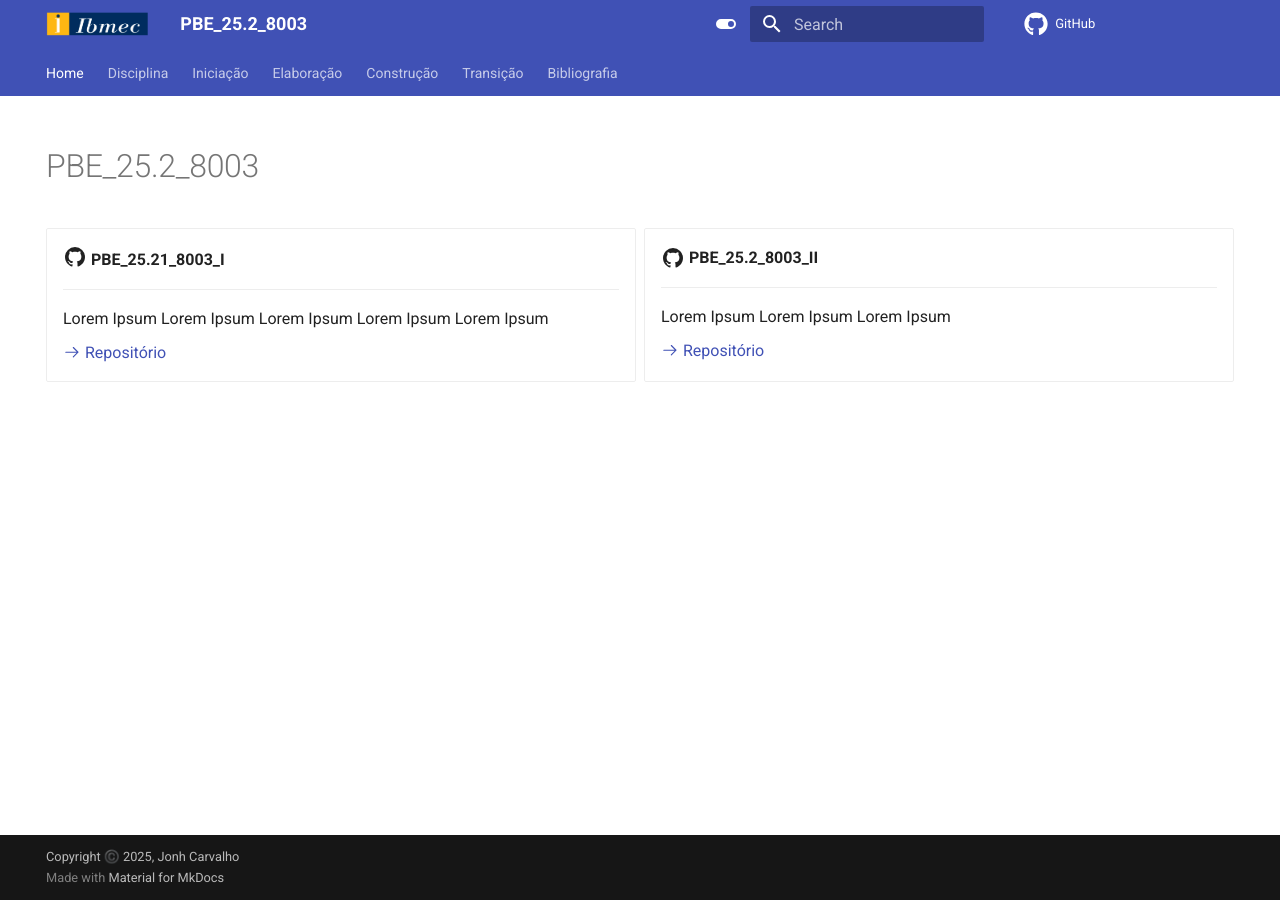
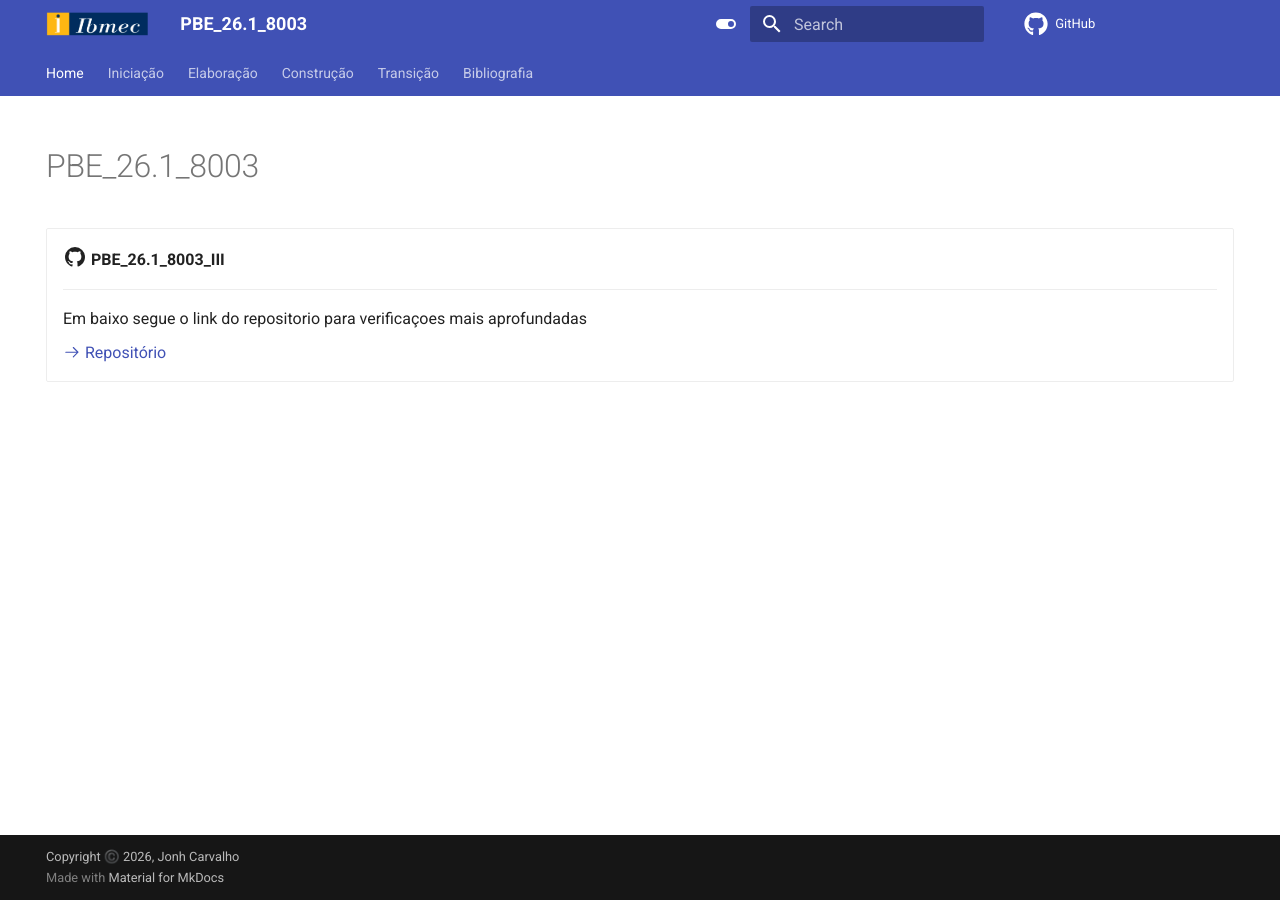
Before and after one commit to Projetos-de-Extensao/PBE_26.1_8001_III, an MkDocs documentation site: the page built from docs/index.md, in a window 1280 px wide. Built offline with MkDocs 1.6.1 and Material for MkDocs 9.7.7, drawn with Linux system fonts in a browser that asks for light colours; comment, search, counter and statistics services are not loaded.

Commit message:
Pequenas alterações

```diff
--- a/docs/index.md
+++ b/docs/index.md
@@ -4,25 +4,19 @@ hide:
   - toc
 ---
 
-# PBE_25.2_8003
+# PBE_26.1_8003
 
 <div class="grid cards" markdown>
 
--   :material-github:{ .lg .right } __PBE_25.21_8003_I__
+-   :material-github:{ .lg .right } __PBE_26.1_8003_III__
 
     ---
 
-    Lorem Ipsum     Lorem Ipsum Lorem Ipsum Lorem Ipsum Lorem Ipsum
+    Em baixo segue o link do repositorio para verificaçoes mais aprofundadas
 
-    [:octicons-arrow-right-24: Repositório](https://github.com/Projetos-de-Extensao/PBE_25.2_8003_I)
+    [:octicons-arrow-right-24: Repositório](https://github.com/Projetos-de-Extensao/PBE_26.1_8001_III)
 
--   :material-github:{ .lg .middle } __PBE_25.2_8003_II__
 
-    ---
-
-    Lorem Ipsum Lorem Ipsum Lorem Ipsum
-
-    [:octicons-arrow-right-24: Repositório](https://github.com/Projetos-de-Extensao/PBE_25.2_8003_II)
 
 
 </div>
--- a/mkdocs.yml
+++ b/mkdocs.yml
@@ -1,18 +1,11 @@
 ---
-repo_url: https://github.com/jonh-carvalho/PBE_25.2_8003
+repo_url: https://github.com/Projetos-de-Extensao/PBE_26.1_8001_III
 site_author: Jonh Carvalho
-site_name: PBE_25.2_8003
-copyright: Copyright ©️ 2025, Jonh Carvalho
+site_name: PBE_26.1_8003
+copyright: Copyright ©️ 2026, Jonh Carvalho
 
 nav:
   - Home: index.md
-  - Disciplina:
-      - Aulas: Disciplina/aulas.md
-      - Ambiente: Disciplina/ambiente.md
-      - Github: Disciplina/github.md
-      - Mkdocs: Disciplina/mkdocs.md
-      - CodeSpace: Disciplina/codespace.md
-      - Avaliações: Disciplina/avaliacoes.md
   - Iniciação:
       - Index: Iniciacao/index.md
       - Pesquisa: Iniciacao/pesquisa.md
```
Also changed, not shown: docs/Elaboracao/casos_de_uso.md (+1 -3 lines).
